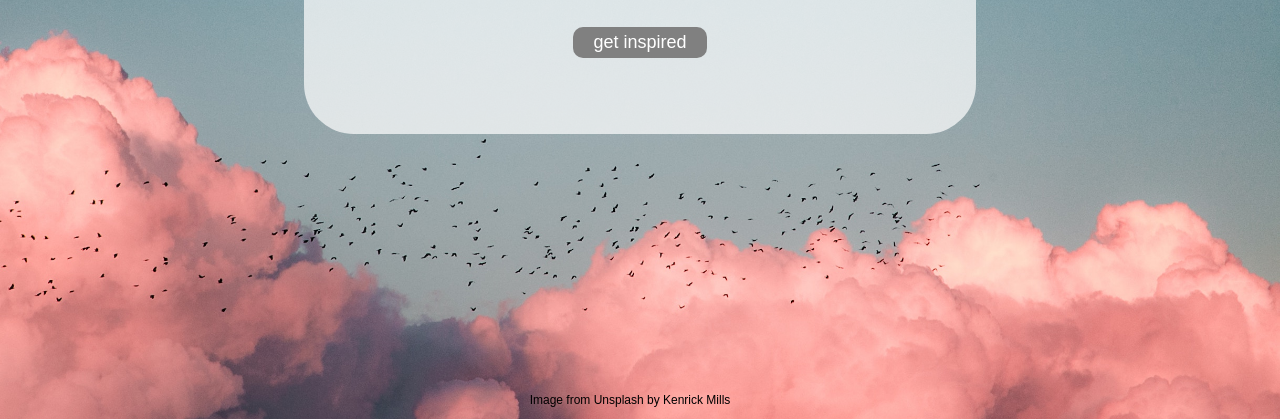
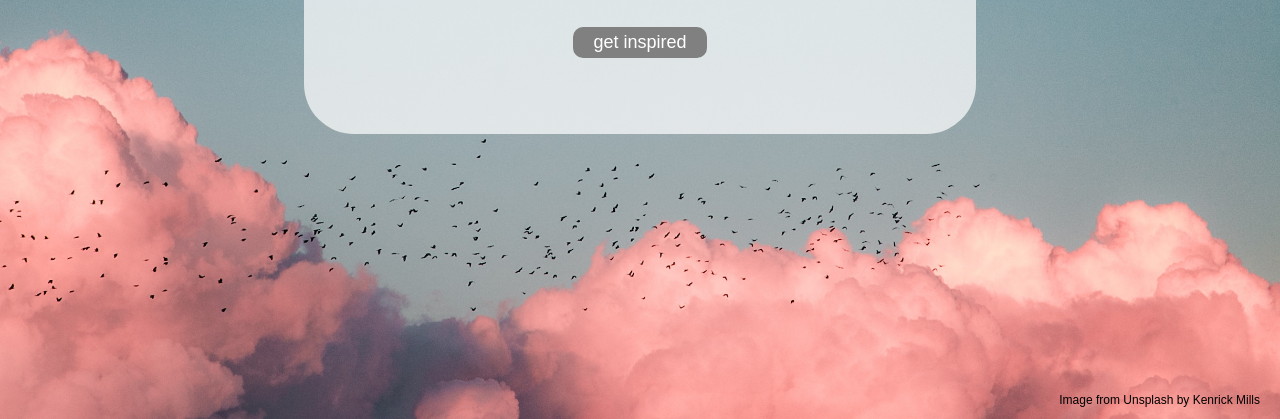
Before and after one commit to bcht201/Assessment1, a website: page public/index.html in a window 1280 px wide. Shown: the part 381-800 px from the top of the page. Drawn offline with nearby package versions, Linux system fonts and the light colour scheme.

Commit message:
Moved background image credits to right corner

```diff
--- a/public/style.css
+++ b/public/style.css
@@ -30,11 +30,14 @@ h2 {
   font-size: 36px;
 }
 
+/* Set width: 100% to span across page, then shifted text to right corner with text-align */
 footer {
   display: block;
   position: fixed;
   bottom: 0;
   font-size: 12px;
+  width: 100%;
+  text-align: right;
 }
 
 p {
```
